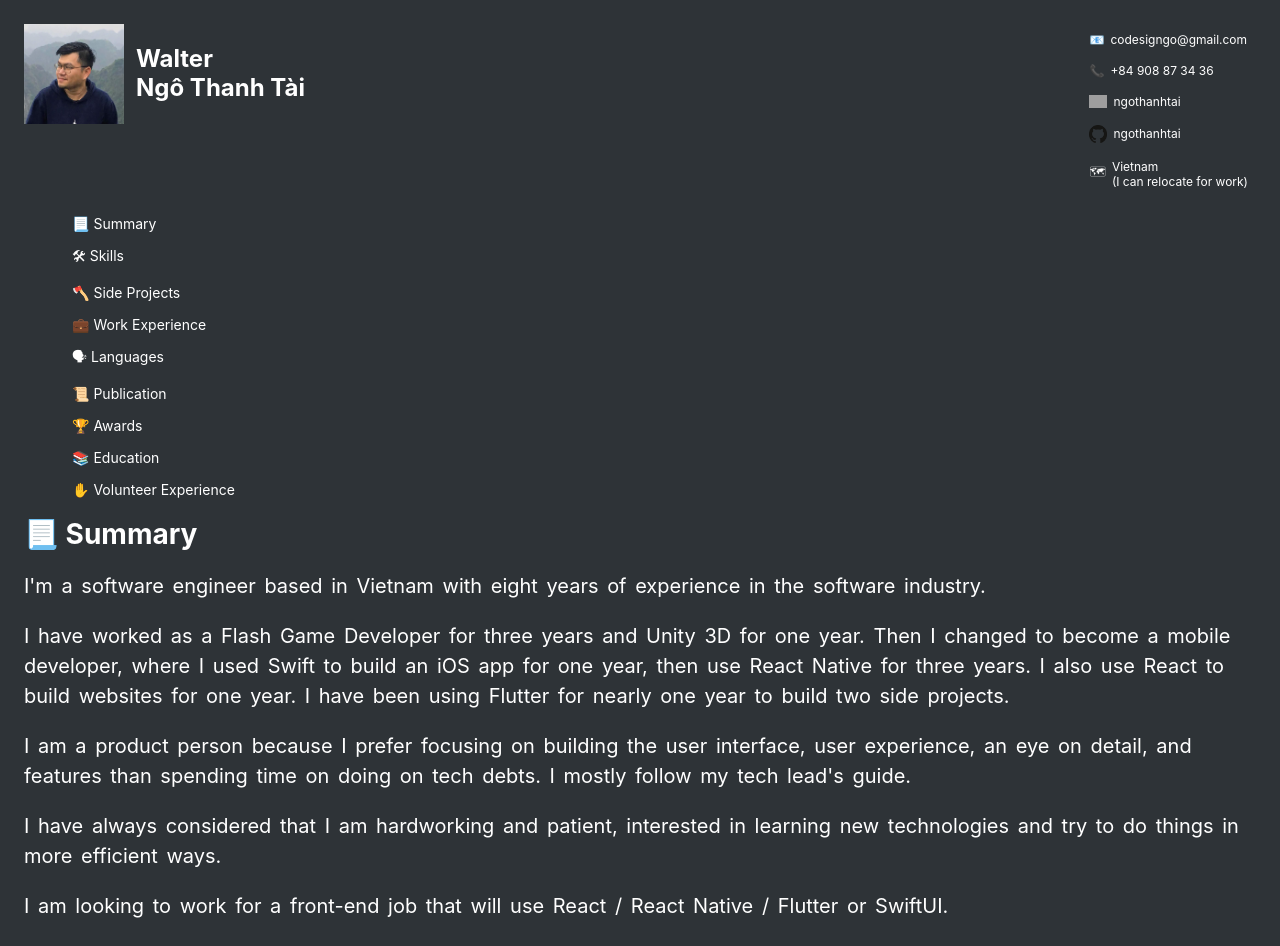
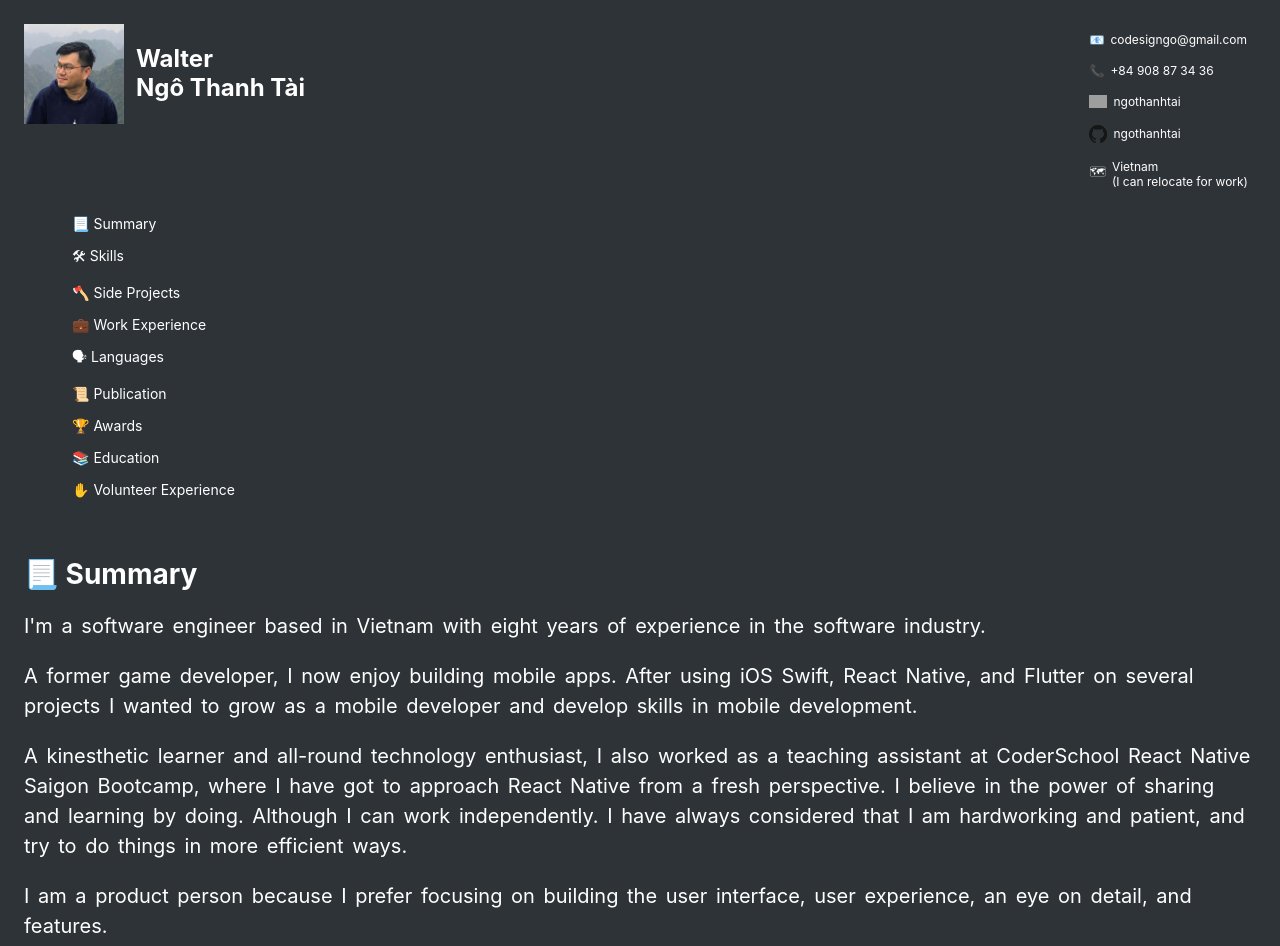
Before and after one commit to ngothanhtai/ngothanhtai.github.io, a React (Create React App) app: page / in a window 1280 px wide. Shown: the top 946 px of the page. Built offline with nearby package versions, Linux system fonts and the light colour scheme; grey boxes are pictures that could not be loaded.

Commit message:
chore: wrap only heading with a

```diff
--- a/src/App.tsx
+++ b/src/App.tsx
@@ -7,6 +7,7 @@ import { Profile } from "./components/Profile/Profile";
 import { Publication } from "./components/Publication/Publication";
 import { SideProjects } from "./components/SideProjects/SideProjects";
 import { Skills } from "./components/Skills/Skills";
+import { Spacer } from "./components/Spacer/Spacer";
 import { Summary } from "./components/Summary/Summary";
 import { TableOfContents } from "./components/TableOfContents/TableOfContents";
 import { VolunteerExperience } from "./components/VolunteerExperience/VolunteerExperience";
@@ -17,14 +18,41 @@ const App: React.FC = () => {
     <div className="app">
       <Profile />
       <TableOfContents />
+
+      <Spacer height={24} />
+
       <Summary />
+
+      <Spacer height={24} />
+
       <Skills />
+
+      <Spacer height={24} />
+
       <SideProjects />
+
+      <Spacer height={24} />
+
       <WorkExperience />
+
+      <Spacer height={24} />
+
       <Languages />
+
+      <Spacer height={24} />
+
       <Publication />
+
+      <Spacer height={24} />
+
       <Awards />
+
+      <Spacer height={24} />
+
       <Education />
+
+      <Spacer height={24} />
+
       <VolunteerExperience />
     </div>
   );
--- a/src/components/Awards/Awards.tsx
+++ b/src/components/Awards/Awards.tsx
@@ -3,6 +3,7 @@ import { HashUrl } from "../../utils/constants";
 
 const Awards: React.FC = () => {
   return (
+    <>
       <a
         id={HashUrl.awards}
         href={`#${HashUrl.awards}`}
@@ -13,6 +14,7 @@ const Awards: React.FC = () => {
             🏆 Awards
           </span>
         </h1>
+      </a>
       <ul>
         <li>
           <p>1st Winner of Jenius Hackathon</p>
@@ -30,7 +32,7 @@ const Awards: React.FC = () => {
           </ul>
         </li>
       </ul>
-    </a>
+    </>
   );
 };
 
--- a/src/components/Education/Education.tsx
+++ b/src/components/Education/Education.tsx
@@ -1,8 +1,10 @@
 import React from "react";
 import { HashUrl } from "../../utils/constants";
+import { Spacer } from "../Spacer/Spacer";
 
 const Education: React.FC = () => {
   return (
+    <>
       <a
         id={HashUrl.education}
         href={`#${HashUrl.education}`}
@@ -13,9 +15,13 @@ const Education: React.FC = () => {
             📚 Education
           </span>
         </h1>
+      </a>
       <h2>Aptech (2008 - 2010)</h2>
       <p>High Diploma, Computer Software Engineering</p>
-    </a>
+
+      <Spacer height={12} />
+      <h2>CoderSchool - iOS Swift Saigon Bootcamp 2016</h2>
+    </>
   );
 };
 
--- a/src/components/Languages/Languages.tsx
+++ b/src/components/Languages/Languages.tsx
@@ -3,6 +3,7 @@ import { HashUrl } from "../../utils/constants";
 
 const Languages: React.FC = () => {
   return (
+    <>
       <a
         id={HashUrl.languages}
         href={`#${HashUrl.languages}`}
@@ -13,6 +14,7 @@ const Languages: React.FC = () => {
             🗣 Languages
           </span>
         </h1>
+      </a>
       <h2>
         <span role="img" aria-label="English">
           🇬🇧 English: Intermediate
@@ -29,7 +31,7 @@ const Languages: React.FC = () => {
           🇻🇳 Vietnamese: Native language
         </span>
       </h2>
-    </a>
+    </>
   );
 };
 
--- a/src/components/Publication/Publication.tsx
+++ b/src/components/Publication/Publication.tsx
@@ -3,6 +3,7 @@ import { HashUrl } from "../../utils/constants";
 
 const Publication: React.FC = () => {
   return (
+    <>
       <a
         id={HashUrl.publication}
         href={`#${HashUrl.publication}`}
@@ -13,6 +14,7 @@ const Publication: React.FC = () => {
             📜 Publication
           </span>
         </h1>
+      </a>
       <ul>
         <li>
           <a href="https://taimienphi.vn/download-walter-s-currency-converter-84774">
@@ -37,7 +39,7 @@ const Publication: React.FC = () => {
           </ul>
         </li>
       </ul>
-    </a>
+    </>
   );
 };
 
--- a/src/components/SideProjects/SideProjects.tsx
+++ b/src/components/SideProjects/SideProjects.tsx
@@ -82,6 +82,7 @@ const sideProjectsOpenSource = [
 
 const SideProjects: React.FC = () => {
   return (
+    <>
       <a
         id={HashUrl.sideProjects}
         href={`#${HashUrl.sideProjects}`}
@@ -92,6 +93,7 @@ const SideProjects: React.FC = () => {
             🪓 Side Projects
           </span>
         </h1>
+      </a>
 
       <h3>
         <span role="img" aria-label="Mobile apps">
@@ -138,7 +140,7 @@ const SideProjects: React.FC = () => {
           </React.Fragment>
         );
       })}
-    </a>
+    </>
   );
 };
 
--- a/src/components/Skills/Skills.tsx
+++ b/src/components/Skills/Skills.tsx
@@ -166,6 +166,7 @@ const usingTechStack = [
 
 const Skills: React.FC = () => {
   return (
+    <>
       <a
         id={HashUrl.skills}
         href={`#${HashUrl.skills}`}
@@ -176,6 +177,7 @@ const Skills: React.FC = () => {
             🛠 Skills
           </span>
         </h1>
+      </a>
       <h2>Programming languages, Librarires and Tools</h2>
       <h3>I used before:</h3>
       <div className="flex flexRow flexWrap">
@@ -244,7 +246,7 @@ const Skills: React.FC = () => {
         to lister, like Redux in React Native and Provider in Flutter. I am
         starting using SwiftUI to use it for native iOS, macOS projects.
       </p>
-    </a>
+    </>
   );
 };
 
--- a/src/components/Summary/Summary.tsx
+++ b/src/components/Summary/Summary.tsx
@@ -3,6 +3,7 @@ import { HashUrl } from "../../utils/constants";
 
 const Summary: React.FC = () => {
   return (
+    <>
       <a
         id={HashUrl.summary}
         href={`#${HashUrl.summary}`}
@@ -13,6 +14,7 @@ const Summary: React.FC = () => {
             📃 Summary
           </span>
         </h1>
+      </a>
       <div>
         <p className="body">
           I'm a software engineer based in Vietnam with eight years of
@@ -20,32 +22,31 @@ const Summary: React.FC = () => {
         </p>
 
         <p className="body">
-          I have worked as a Flash Game Developer for three years and Unity 3D
-          for one year. Then I changed to become a mobile developer, where I
-          used Swift to build an iOS app for one year, then use React Native for
-          three years. I also use React to build websites for one year. I have
-          been using Flutter for nearly one year to build two side projects.
+          A former game developer, I now enjoy building mobile apps. After using
+          iOS Swift, React Native, and Flutter on several projects I wanted to
+          grow as a mobile developer and develop skills in mobile development.
+        </p>
+
+        <p className="body">
+          A kinesthetic learner and all-round technology enthusiast, I also
+          worked as a teaching assistant at CoderSchool React Native Saigon
+          Bootcamp, where I have got to approach React Native from a fresh
+          perspective. I believe in the power of sharing and learning by doing.
+          Although I can work independently. I have always considered that I am
+          hardworking and patient, and try to do things in more efficient ways.
         </p>
 
         <p className="body">
           I am a product person because I prefer focusing on building the user
-          interface, user experience, an eye on detail, and features than
-          spending time on doing on tech debts. I mostly follow my tech lead's
-          guide.
+          interface, user experience, an eye on detail, and features.
         </p>
 
         <p className="body">
-          I have always considered that I am hardworking and patient, interested
-          in learning new technologies and try to do things in more efficient
-          ways.
-        </p>
-
-        <p className="body">
-          I am looking to work for a front-end job that will use React / React
-          Native / Flutter or SwiftUI.
+          I am looking to work for a front-end or mobile developer job that will
+          use React / React Native / Flutter or SwiftUI.
         </p>
       </div>
-    </a>
+    </>
   );
 };
 
--- a/src/components/VolunteerExperience/VolunteerExperience.tsx
+++ b/src/components/VolunteerExperience/VolunteerExperience.tsx
@@ -3,6 +3,7 @@ import { HashUrl } from "../../utils/constants";
 
 const VolunteerExperience: React.FC = () => {
   return (
+    <>
       <a
         id={HashUrl.volunteerExperience}
         href={`#${HashUrl.volunteerExperience}`}
@@ -13,6 +14,7 @@ const VolunteerExperience: React.FC = () => {
             ✋ Volunteer Experience
           </span>
         </h1>
+      </a>
       <ul>
         <li>
           <p>Barcamp Saigon</p>
@@ -31,7 +33,7 @@ const VolunteerExperience: React.FC = () => {
           </ul>
         </li>
       </ul>
-    </a>
+    </>
   );
 };
 
--- a/src/components/WorkExperience/WorkExperience.tsx
+++ b/src/components/WorkExperience/WorkExperience.tsx
@@ -49,6 +49,7 @@ const renderWorkExperience = ({
 
 const WorkExperience: React.FC = () => {
   return (
+    <>
       <a
         id={HashUrl.workExperience}
         href={`#${HashUrl.workExperience}`}
@@ -59,6 +60,7 @@ const WorkExperience: React.FC = () => {
             💼 Work Experience
           </span>
         </h1>
+      </a>
       {renderWorkExperience({
         title: "Flash Game Developer at KingCorp",
         time: "March 2011 to March 2012",
@@ -297,7 +299,7 @@ const WorkExperience: React.FC = () => {
           </>
         ),
       })}
-    </a>
+    </>
   );
 };
 
```
Lines whose indentation alone changed are shown as unchanged.
